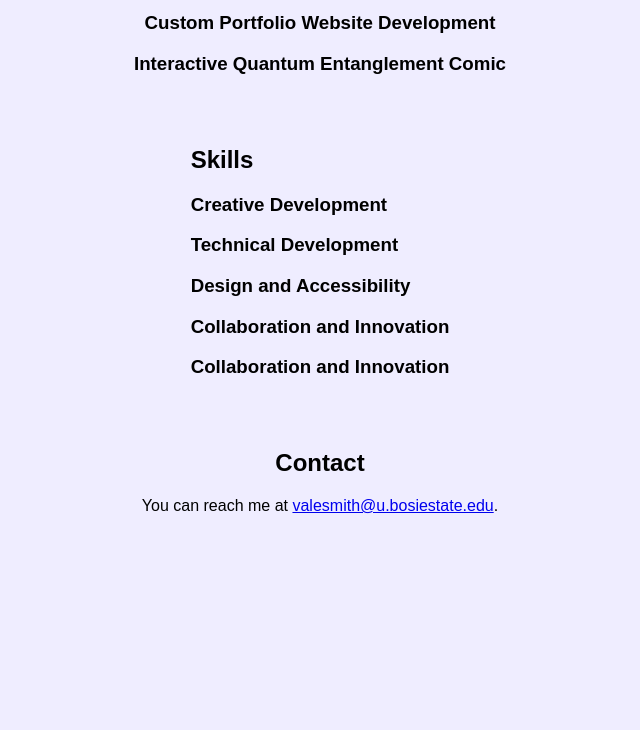
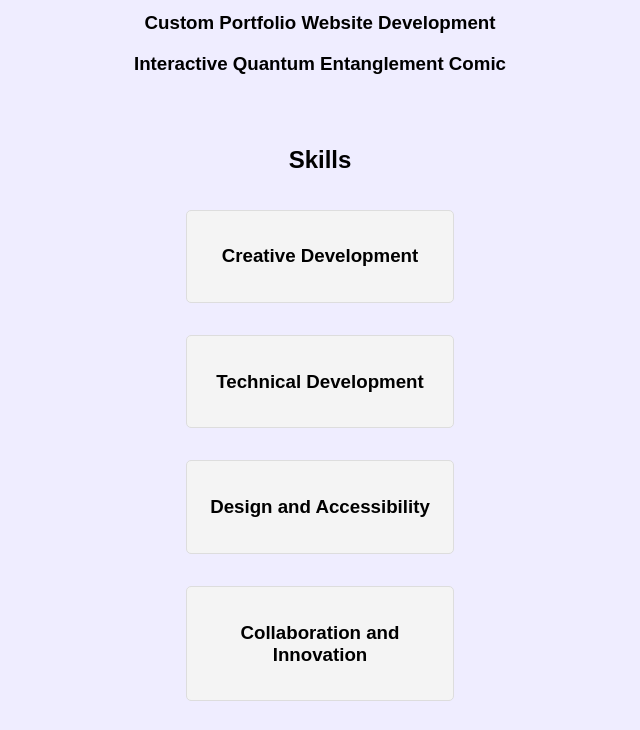
Before and after one commit to octobervale/PortfolioWebsite, a plain HTML site: page index.html in a window 1280 px wide. Shown: the part 840-1570 px from the top of the page, without its empty margins (320-960 px from the left). Before the commit the page ends 1451 px from the top, so only its background shows below. Drawn offline with Linux system fonts and the light colour scheme.

Commit message:
update stule

```diff
--- a/style.css
+++ b/style.css
@@ -113,3 +113,26 @@ footer {
     flex-wrap: wrap;
     margin-top: 1rem;
 }
+
+#skills {
+    display: flex;
+    flex-direction: column;
+    align-items: center;
+}
+
+.skill {
+    width: 80%;
+    max-width: 600px;
+    margin: 1rem 0;
+    padding: 1rem;
+    background-color: #f4f4f4;
+    border: 1px solid #ddd;
+    border-radius: 5px;
+    text-align: center;
+    cursor: pointer;
+    transition: background-color 0.3s;
+}
+
+.skill:hover {
+    background-color: #e0e0e0;
+}
```
